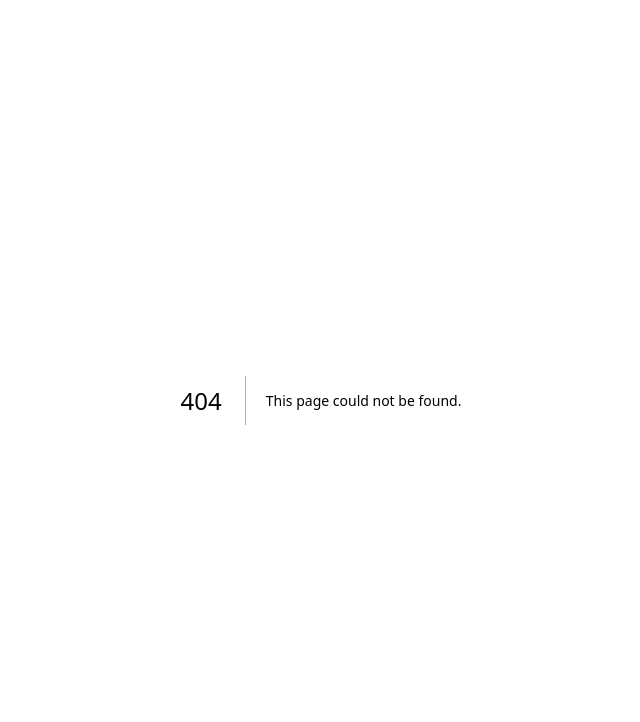
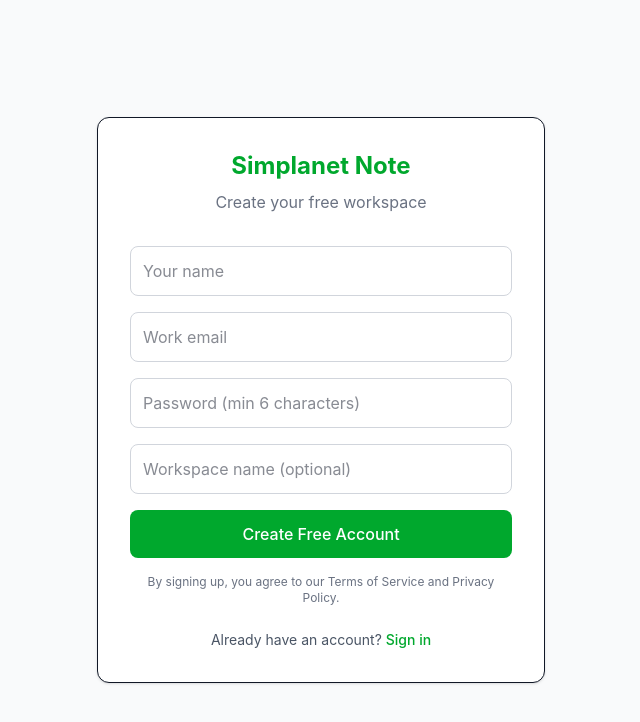
Before and after one commit to tungnguyenson/cozynote-clone, a Next.js app: page /register in a window 1280 px wide. Before the commit this address had no page. Shown: the top 722 px of the page, without its empty margins (319-959 px from the left). Built offline with nearby package versions, Linux system fonts and the light colour scheme.

Commit message:
feat: task 6 — login and register pages with Supabase auth

```diff
--- /dev/null
+++ b/app/components/auth/AuthCard.tsx
@@ -0,0 +1,27 @@
+import Link from "next/link";
+
+interface AuthCardProps {
+  children: React.ReactNode;
+  subtitle: string;
+  footer: React.ReactNode;
+}
+
+export default function AuthCard({ children, subtitle, footer }: AuthCardProps) {
+  return (
+    <div className="min-h-screen flex items-center justify-center bg-gray-50">
+      <div className="bg-white p-8 rounded-xl shadow-sm border w-full max-w-md">
+        <div className="text-center mb-8">
+          <Link
+            href="/"
+            className="text-2xl font-bold text-evernote-green inline-block"
+          >
+            Simplanet Note
+          </Link>
+          <p className="text-gray-500 mt-2">{subtitle}</p>
+        </div>
+        {children}
+        <div className="mt-6 text-center text-sm text-gray-600">{footer}</div>
+      </div>
+    </div>
+  );
+}
--- /dev/null
+++ b/app/components/auth/LoginForm.tsx
@@ -0,0 +1,67 @@
+"use client";
+
+import { useState } from "react";
+import { useRouter } from "next/navigation";
+import { createClient } from "@/lib/supabase/client";
+
+export default function LoginForm() {
+  const router = useRouter();
+  const [email, setEmail] = useState("");
+  const [password, setPassword] = useState("");
+  const [error, setError] = useState("");
+  const [loading, setLoading] = useState(false);
+
+  async function handleSubmit(e: React.FormEvent) {
+    e.preventDefault();
+    setError("");
+    setLoading(true);
+
+    const supabase = createClient();
+    const { error: authError } = await supabase.auth.signInWithPassword({
+      email,
+      password,
+    });
+
+    if (authError) {
+      setError(authError.message);
+      setLoading(false);
+      return;
+    }
+
+    router.push("/app");
+    router.refresh();
+  }
+
+  return (
+    <form onSubmit={handleSubmit} className="space-y-4">
+      {error && (
+        <p className="text-sm text-red-600 bg-red-50 border border-red-200 rounded-lg p-3">
+          {error}
+        </p>
+      )}
+      <input
+        type="email"
+        placeholder="Email"
+        value={email}
+        onChange={(e) => setEmail(e.target.value)}
+        required
+        className="w-full p-3 border border-gray-300 rounded-lg focus:outline-none focus:ring-2 focus:ring-evernote-green"
+      />
+      <input
+        type="password"
+        placeholder="Password"
+        value={password}
+        onChange={(e) => setPassword(e.target.value)}
+        required
+        className="w-full p-3 border border-gray-300 rounded-lg focus:outline-none focus:ring-2 focus:ring-evernote-green"
+      />
+      <button
+        type="submit"
+        disabled={loading}
+        className="w-full bg-evernote-green text-white py-3 rounded-lg hover:bg-green-600 transition disabled:opacity-50 font-medium"
+      >
+        {loading ? "Signing in…" : "Sign In"}
+      </button>
+    </form>
+  );
+}
--- /dev/null
+++ b/app/components/auth/RegisterForm.tsx
@@ -0,0 +1,94 @@
+"use client";
+
+import { useState } from "react";
+import { useRouter } from "next/navigation";
+import { createClient } from "@/lib/supabase/client";
+
+export default function RegisterForm() {
+  const router = useRouter();
+  const [name, setName] = useState("");
+  const [email, setEmail] = useState("");
+  const [password, setPassword] = useState("");
+  const [workspaceName, setWorkspaceName] = useState("");
+  const [error, setError] = useState("");
+  const [loading, setLoading] = useState(false);
+
+  async function handleSubmit(e: React.FormEvent) {
+    e.preventDefault();
+    setError("");
+    setLoading(true);
+
+    const supabase = createClient();
+    const { error: authError } = await supabase.auth.signUp({
+      email,
+      password,
+      options: {
+        data: {
+          name,
+          workspace_name: workspaceName || `${name}'s Workspace`,
+        },
+      },
+    });
+
+    if (authError) {
+      setError(authError.message);
+      setLoading(false);
+      return;
+    }
+
+    router.push("/app");
+    router.refresh();
+  }
+
+  return (
+    <form onSubmit={handleSubmit} className="space-y-4">
+      {error && (
+        <p className="text-sm text-red-600 bg-red-50 border border-red-200 rounded-lg p-3">
+          {error}
+        </p>
+      )}
+      <input
+        type="text"
+        placeholder="Your name"
+        value={name}
+        onChange={(e) => setName(e.target.value)}
+        required
+        className="w-full p-3 border border-gray-300 rounded-lg focus:outline-none focus:ring-2 focus:ring-evernote-green"
+      />
+      <input
+        type="email"
+        placeholder="Work email"
+        value={email}
+        onChange={(e) => setEmail(e.target.value)}
+        required
+        className="w-full p-3 border border-gray-300 rounded-lg focus:outline-none focus:ring-2 focus:ring-evernote-green"
+      />
+      <input
+        type="password"
+        placeholder="Password (min 6 characters)"
+        value={password}
+        onChange={(e) => setPassword(e.target.value)}
+        required
+        minLength={6}
+        className="w-full p-3 border border-gray-300 rounded-lg focus:outline-none focus:ring-2 focus:ring-evernote-green"
+      />
+      <input
+        type="text"
+        placeholder="Workspace name (optional)"
+        value={workspaceName}
+        onChange={(e) => setWorkspaceName(e.target.value)}
+        className="w-full p-3 border border-gray-300 rounded-lg focus:outline-none focus:ring-2 focus:ring-evernote-green"
+      />
+      <button
+        type="submit"
+        disabled={loading}
+        className="w-full bg-evernote-green text-white py-3 rounded-lg hover:bg-green-600 transition disabled:opacity-50 font-medium"
+      >
+        {loading ? "Creating account…" : "Create Free Account"}
+      </button>
+      <p className="text-xs text-gray-500 text-center">
+        By signing up, you agree to our Terms of Service and Privacy Policy.
+      </p>
+    </form>
+  );
+}
--- /dev/null
+++ b/app/login/page.tsx
@@ -0,0 +1,21 @@
+import Link from "next/link";
+import AuthCard from "@/app/components/auth/AuthCard";
+import LoginForm from "@/app/components/auth/LoginForm";
+
+export default function LoginPage() {
+  return (
+    <AuthCard
+      subtitle="Sign in to your workspace"
+      footer={
+        <>
+          Don&apos;t have an account?{" "}
+          <Link href="/register" className="font-medium text-evernote-green hover:underline">
+            Start for free
+          </Link>
+        </>
+      }
+    >
+      <LoginForm />
+    </AuthCard>
+  );
+}
--- /dev/null
+++ b/app/register/page.tsx
@@ -0,0 +1,21 @@
+import Link from "next/link";
+import AuthCard from "@/app/components/auth/AuthCard";
+import RegisterForm from "@/app/components/auth/RegisterForm";
+
+export default function RegisterPage() {
+  return (
+    <AuthCard
+      subtitle="Create your free workspace"
+      footer={
+        <>
+          Already have an account?{" "}
+          <Link href="/login" className="font-medium text-evernote-green hover:underline">
+            Sign in
+          </Link>
+        </>
+      }
+    >
+      <RegisterForm />
+    </AuthCard>
+  );
+}
```
